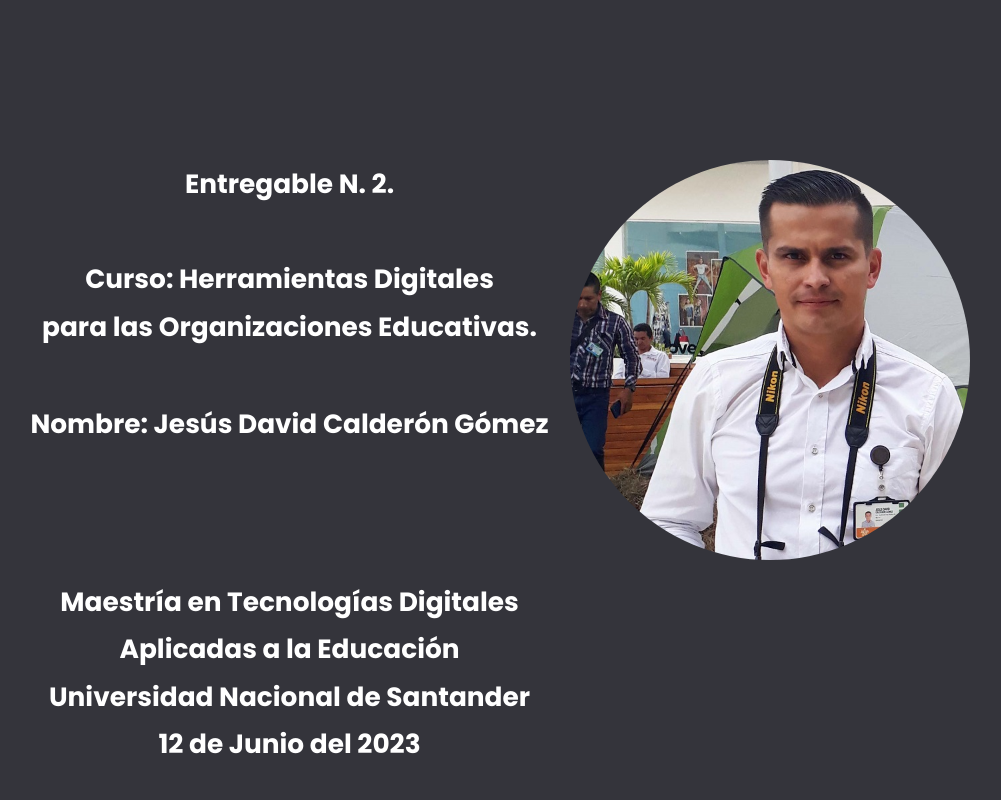
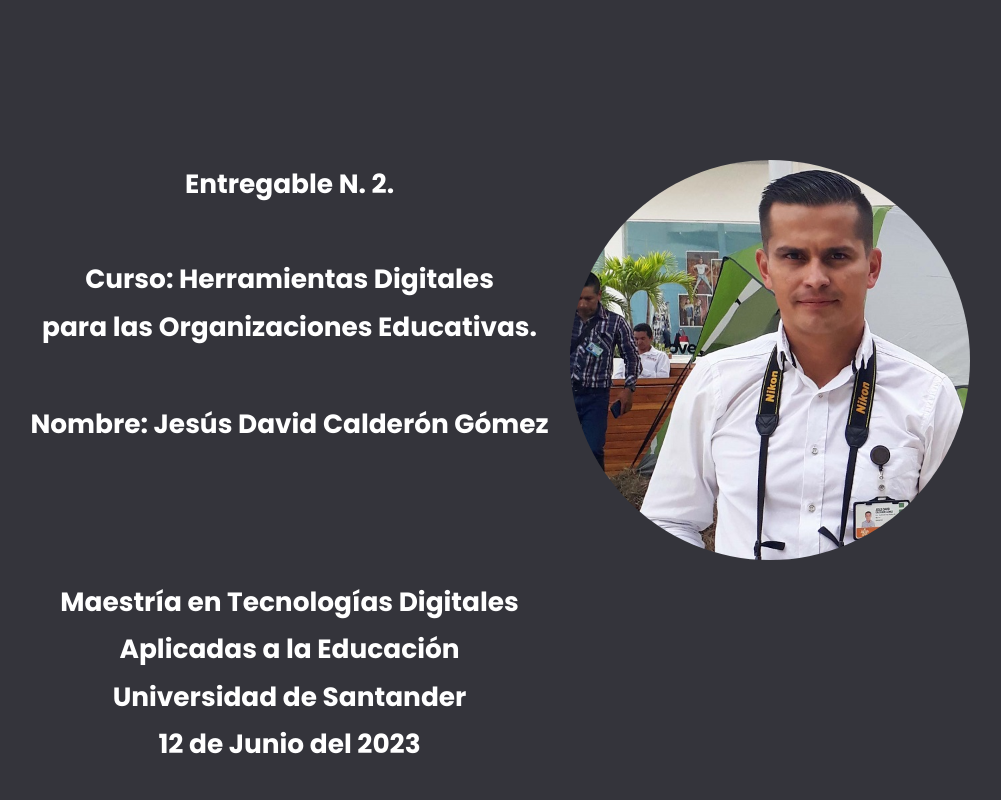
Before and after one commit to jdavid80/hdoe-entregable2, a plain HTML site: page index.html in a window 1280 px wide. Shown: the top 800 px of the page, without its empty margins (160-1161 px from the left). Drawn offline with Linux system fonts and the light colour scheme; files whose address does not match are found by name.

Commit message:
fix portada

```diff
--- a/index.html
+++ b/index.html
@@ -15,7 +15,7 @@
             <h1 class="titulo-principal">Entregable N. 2.<br><br>Curso: Herramientas Digitales <br>para las Organizaciones Educativas.</h1>
             <h1 class="nombre-autor">Nombre: Jesús David Calderón Gómez<br></h1>
             <h2>Maestría en Tecnologías Digitales<br>Aplicadas a la Educación</h2>
-            <h2>Universidad Nacional de Santander<br>12 de Junio del 2023<br></h2>
+            <h2>Universidad de Santander<br>12 de Junio del 2023<br></h2>
             </nav>
             <div class="presentacion">
                 <div class="box-img-autor">
```
